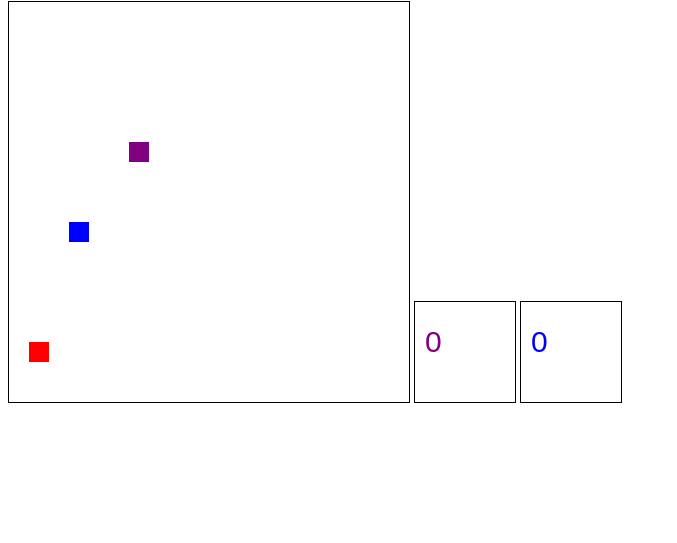
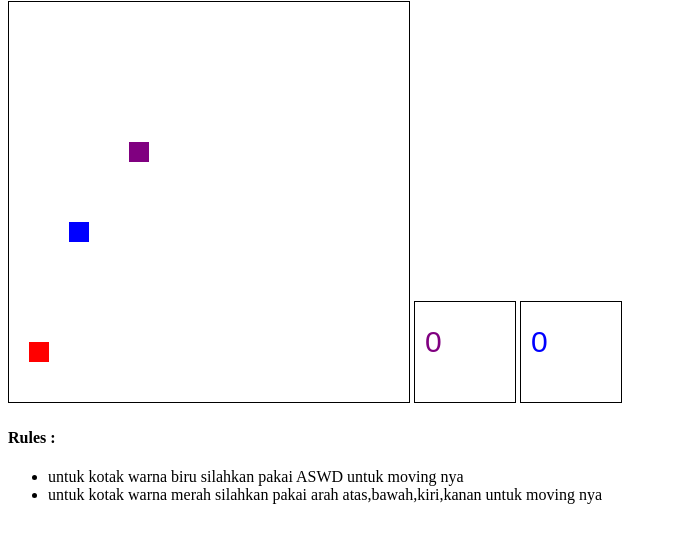
Before and after one commit to rezairfanwijaya/snake-game-with-js, a plain HTML site: page index.html in a window 1280 px wide. Shown: the part 65-608 px from the top of the page, without its empty margins (0-677 px from the left). Drawn offline with Linux system fonts and the light colour scheme.

Commit message:
update rules

```diff
--- a/index.html
+++ b/index.html
@@ -7,5 +7,10 @@
         <canvas id="snakeBoard" width="400" height="400" style="border:1px solid #000000;"></canvas>
         <canvas id="score1Board" width="100" height="100" style="border:1px solid #000000;"></canvas>
         <canvas id="score2Board" width="100" height="100" style="border:1px solid #000000;"></canvas>
+        <h4>Rules : </h4>
+        <ul>
+            <li>untuk kotak warna biru silahkan pakai ASWD untuk moving nya</li>
+            <li>untuk kotak warna merah silahkan pakai arah atas,bawah,kiri,kanan untuk moving nya</li>
+        </ul>
     </body>
 </html>
```
